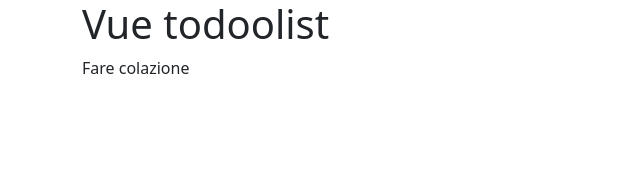
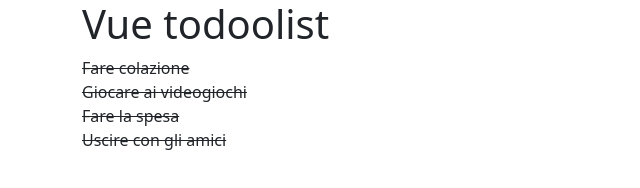
Before and after one commit to Luigi213/vue-todolist, a plain HTML site: page index.html in a window 1280 px wide. Shown: the whole page, without its empty margins (0-640 px from the left). Drawn offline with nearby package versions, Linux system fonts and the light colour scheme.

Commit message:
Milestone 1 done

```diff
--- a/index.html
+++ b/index.html
@@ -18,7 +18,11 @@
                         <h1>Vue todoolist</h1>
                     </div>
                     <div class="col-12">
-                        {{ listObject[listActive].text }}
+                        <ul class="list-unstyled">
+                            <li :class="(!list.done) ? 'text-decoration-line-through' : ''" v-for="(list, index) in listObject">
+                                {{ list.text }}
+                            </li>
+                        </ul>
                     </div>
                 </div>
             </div>
--- a/js/script.js
+++ b/js/script.js
@@ -1,7 +1,8 @@
 // Descrizione: Rifare l'esercizio della to do list. Ogni todo sarà un oggetto, formato da due proprietà:
 // - text, una stringa che indica il testo del todo
 // - done, un booleano (true/false) che indica se il todo è stato fatto oppure no
-
+// MILESTONE 1
+// Stampare all'interno di una lista HTML un item per ogni todo. Se la proprietà done è uguale a true, visualizzare il testo del todo sbarrato.
 const {
     createApp
 } = Vue;
@@ -9,7 +10,6 @@
 createApp({
     data(){
         return {
-            listActive: 0,
             listObject: [
                 {
                     text: 'Fare colazione',
```
Also changed, not shown: css/style.css (line endings or trailing spaces).
